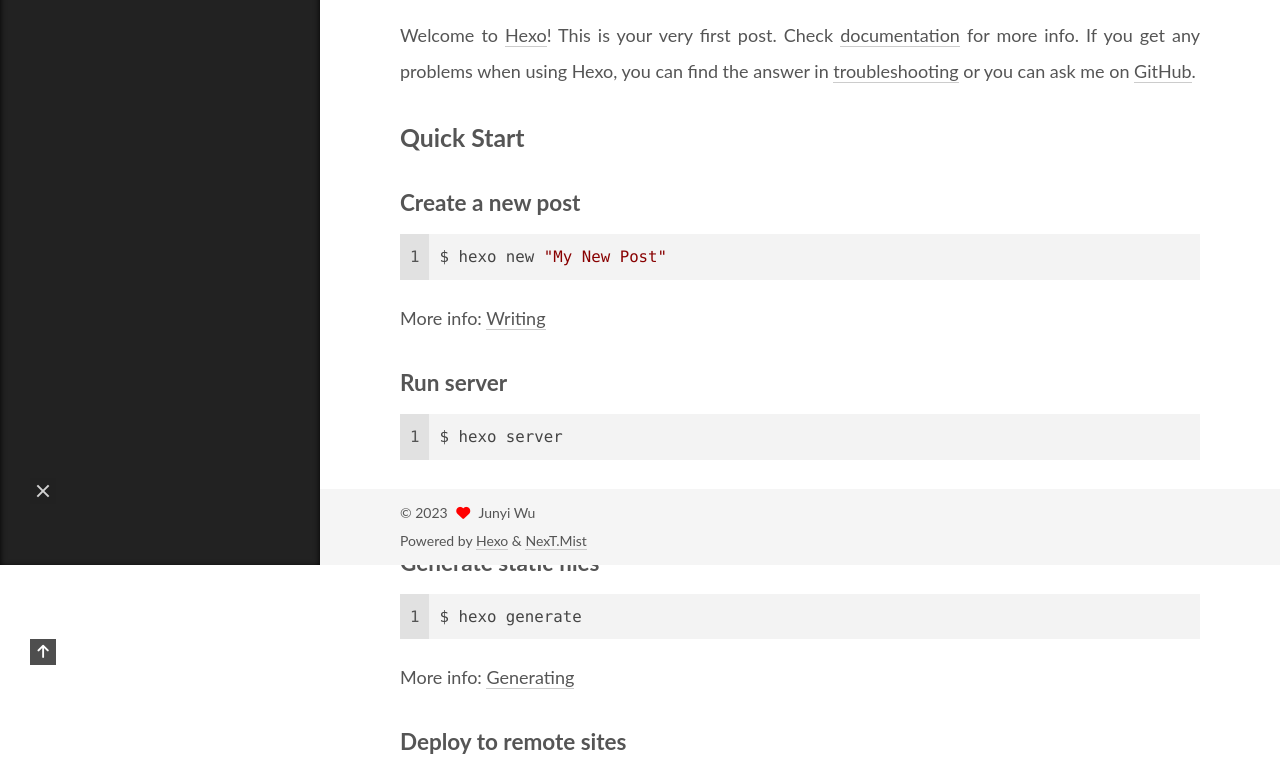
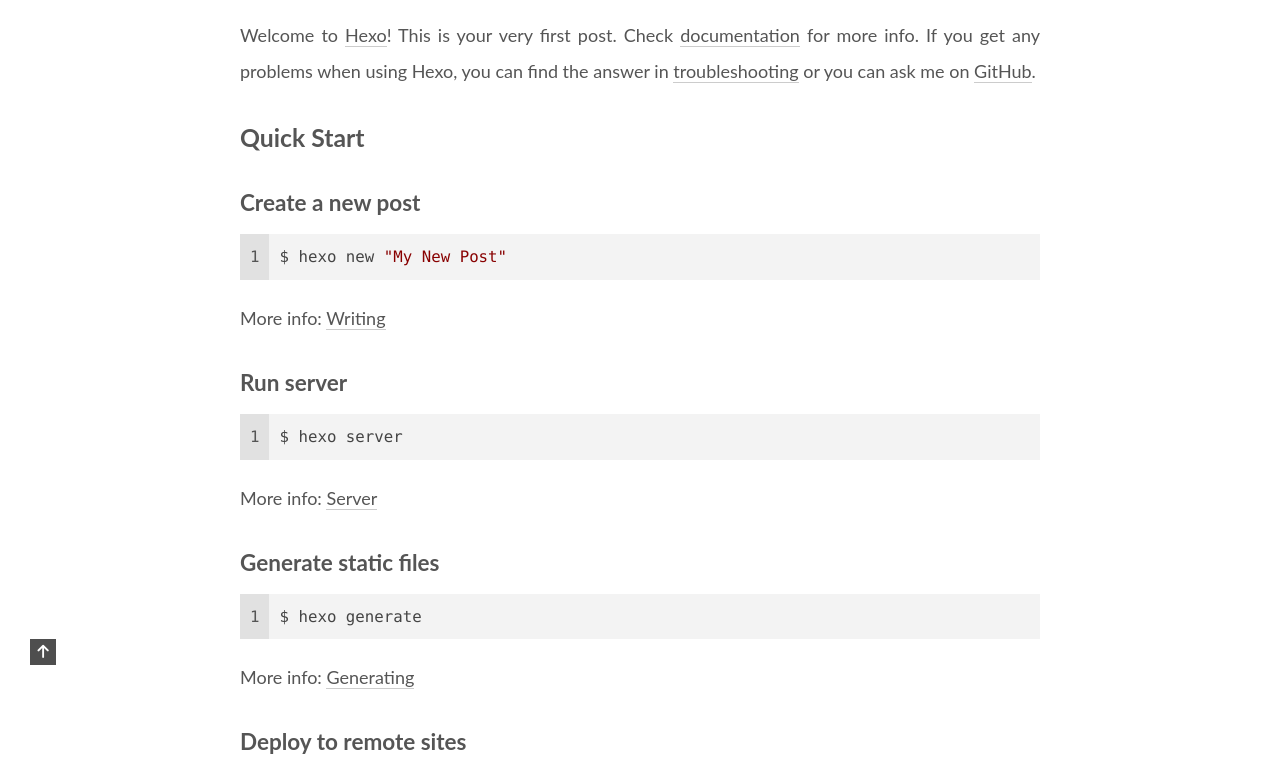
Before and after one commit to JunyiWu97/JunyiWu97.github.io, a plain HTML site: page 2023/08/01/hello-world/index.html in a window 1280 px wide. Shown: the part 235-1006 px from the top of the page. Drawn offline with nearby package versions, Linux system fonts and the light colour scheme.

Commit message:
Site updated: 2023-08-01 17:17:09

```diff
--- a/2023/08/01/hello-world/index.html
+++ b/2023/08/01/hello-world/index.html
@@ -17,7 +17,7 @@
 <link rel="stylesheet" href="https://cdnjs.cloudflare.com/ajax/libs/font-awesome/6.4.0/css/all.min.css" integrity="sha256-HtsXJanqjKTc8vVQjO4YMhiqFoXkfBsjBWcX91T1jr8=" crossorigin="anonymous">
   <link rel="stylesheet" href="https://cdnjs.cloudflare.com/ajax/libs/animate.css/3.1.1/animate.min.css" integrity="sha256-PR7ttpcvz8qrF57fur/yAx1qXMFJeJFiA6pSzWi0OIE=" crossorigin="anonymous">
 
-<script class="next-config" data-name="main" type="application/json">{"hostname":"junyiwu97.github.io","root":"/","images":"/images","scheme":"Mist","darkmode":false,"version":"8.17.1","exturl":false,"sidebar":{"position":"left","display":"post","padding":18,"offset":12},"copycode":{"enable":false,"style":null},"bookmark":{"enable":false,"color":"#222","save":"auto"},"mediumzoom":false,"lazyload":false,"pangu":false,"comments":{"style":"tabs","active":null,"storage":true,"lazyload":false,"nav":null},"stickytabs":false,"motion":{"enable":true,"async":false,"transition":{"menu_item":"fadeInDown","post_block":"fadeIn","post_header":"fadeInDown","post_body":"fadeInDown","coll_header":"fadeInLeft","sidebar":"fadeInUp"}},"prism":false,"i18n":{"placeholder":"Searching...","empty":"We didn't find any results for the search: ${query}","hits_time":"${hits} results found in ${time} ms","hits":"${hits} results found"}}</script><script src="/js/config.js"></script>
+<script class="next-config" data-name="main" type="application/json">{"hostname":"junyiwu97.github.io","root":"/","images":"/images","scheme":"Pisces","darkmode":false,"version":"8.17.1","exturl":false,"sidebar":{"position":"left","display":"post","padding":18,"offset":12},"copycode":{"enable":false,"style":null},"bookmark":{"enable":false,"color":"#222","save":"auto"},"mediumzoom":false,"lazyload":false,"pangu":false,"comments":{"style":"tabs","active":null,"storage":true,"lazyload":false,"nav":null},"stickytabs":false,"motion":{"enable":true,"async":false,"transition":{"menu_item":"fadeInDown","post_block":"fadeIn","post_header":"fadeInDown","post_body":"fadeInDown","coll_header":"fadeInLeft","sidebar":"fadeInUp"}},"prism":false,"i18n":{"placeholder":"Searching...","empty":"We didn't find any results for the search: ${query}","hits_time":"${hits} results found in ${time} ms","hits":"${hits} results found"}}</script><script src="/js/config.js"></script>
 
     <meta name="description" content="Welcome to Hexo! This is your very first post. Check documentation for more info. If you get any problems when using Hexo, you can find the answer in troubleshooting or you can ask me on GitHub. Quick">
 <meta property="og:type" content="article">
@@ -234,19 +234,13 @@
     </span>
     <span class="author" itemprop="copyrightHolder">Junyi Wu</span>
   </div>
-  <div class="powered-by">Powered by <a href="https://hexo.io/" rel="noopener" target="_blank">Hexo</a> & <a href="https://theme-next.js.org/mist/" rel="noopener" target="_blank">NexT.Mist</a>
+  <div class="powered-by">Powered by <a href="https://hexo.io/" rel="noopener" target="_blank">Hexo</a> & <a href="https://theme-next.js.org/pisces/" rel="noopener" target="_blank">NexT.Pisces</a>
   </div>
 
     </div>
   </footer>
 
 
-  <div class="toggle sidebar-toggle" role="button">
-    <span class="toggle-line"></span>
-    <span class="toggle-line"></span>
-    <span class="toggle-line"></span>
-  </div>
-  <div class="sidebar-dimmer"></div>
   <div class="back-to-top" role="button" aria-label="Back to top">
     <i class="fa fa-arrow-up fa-lg"></i>
     <span>0%</span>
@@ -259,7 +253,7 @@
 
 
   <script src="https://cdnjs.cloudflare.com/ajax/libs/animejs/3.2.1/anime.min.js" integrity="sha256-XL2inqUJaslATFnHdJOi9GfQ60on8Wx1C2H8DYiN1xY=" crossorigin="anonymous"></script>
-<script src="/js/comments.js"></script><script src="/js/utils.js"></script><script src="/js/motion.js"></script><script src="/js/schemes/muse.js"></script><script src="/js/next-boot.js"></script>
+<script src="/js/comments.js"></script><script src="/js/utils.js"></script><script src="/js/motion.js"></script><script src="/js/next-boot.js"></script>
 
 
 
```
Also changed, not shown: archives/2023/08/index.html (+3 -9 lines), archives/2023/index.html (+3 -9 lines), archives/index.html (+3 -9 lines), index.html (+3 -9 lines).
